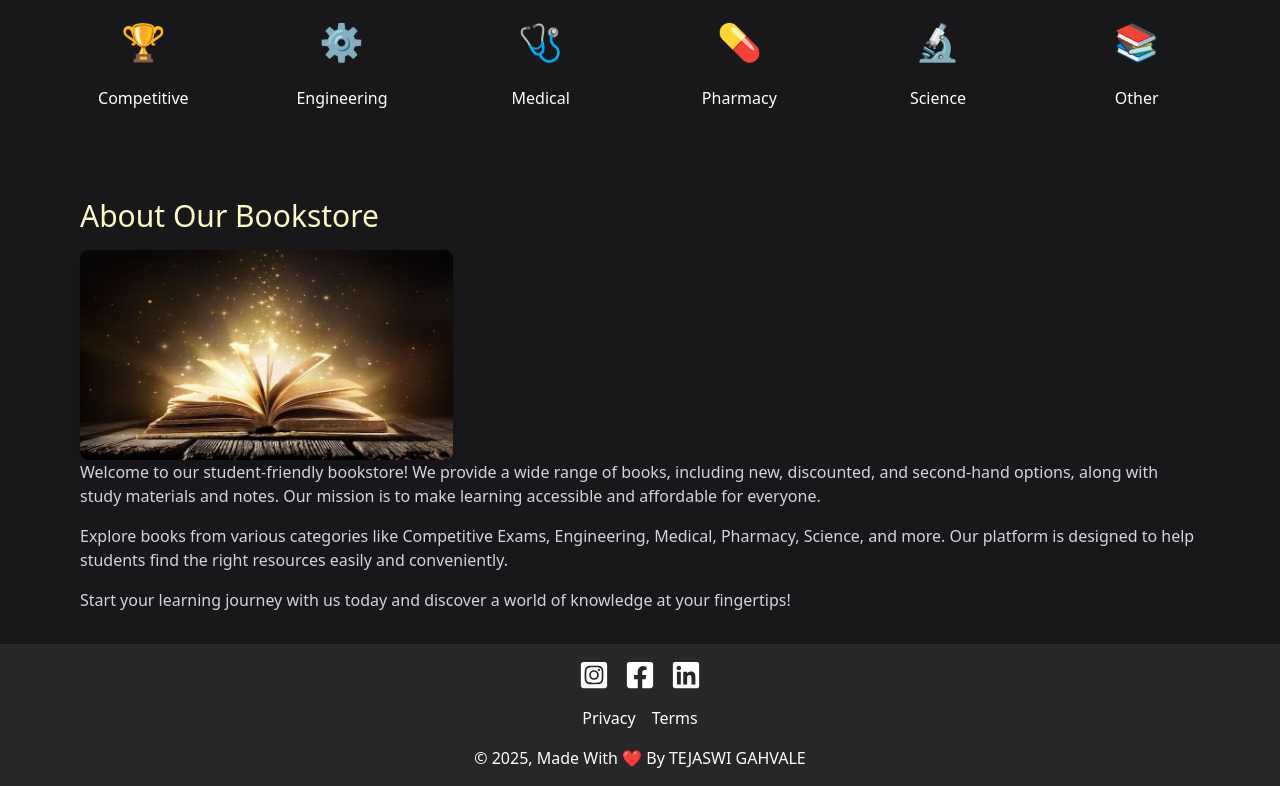
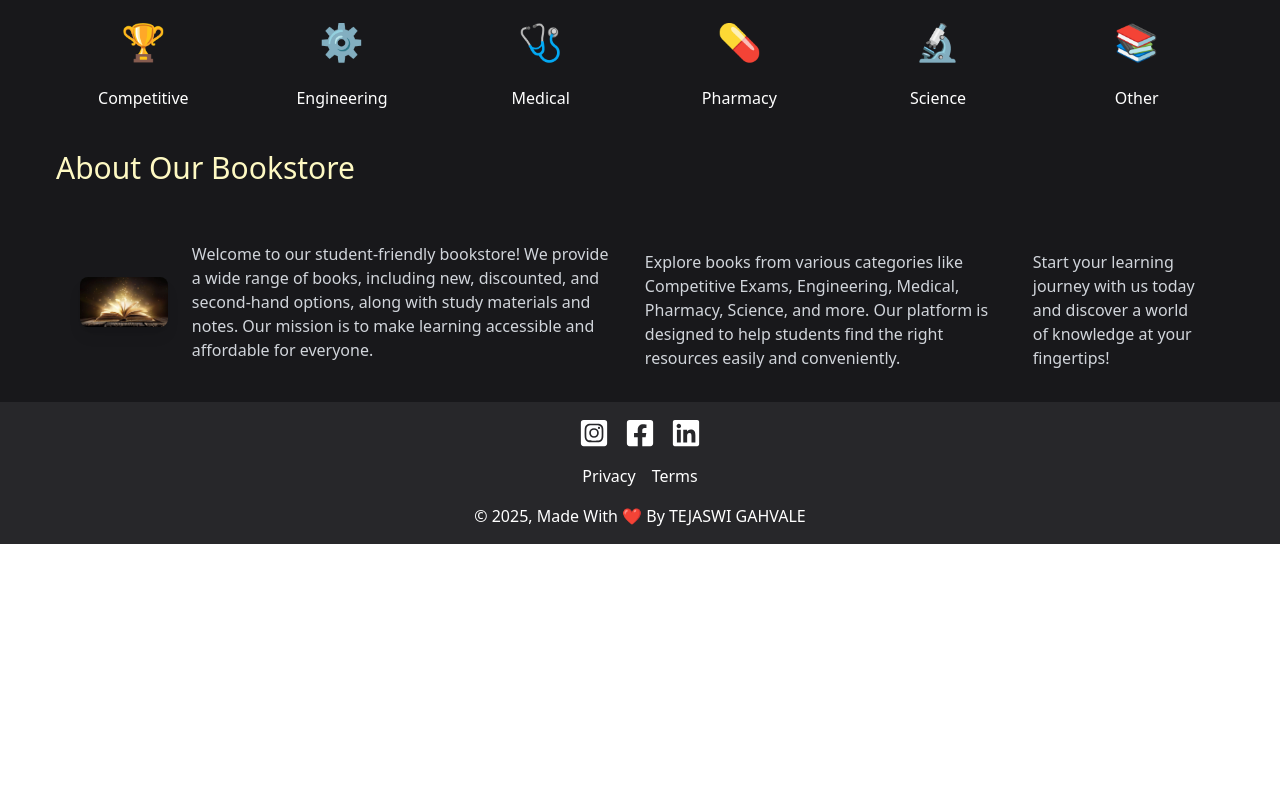
Before and after one commit to Tejaswi-gavhale22/Bookstoreproject, a React (Vite) app in the folder frontend/: page / in a window 1280 px wide. Shown: the part 938-1724 px from the top of the page. After the commit the page ends 1482 px from the top, so only its background shows below. Built offline with nearby package versions, Linux system fonts and the light colour scheme; no server answers.

Commit message:
add section

```diff
--- a/frontend/src/components/Home/AboutOurBookstore.jsx
+++ b/frontend/src/components/Home/AboutOurBookstore.jsx
@@ -1,11 +1,11 @@
 const About = () => {
 	return (
-		<div className="mt-12 px-6 flex flex-col md:flex-row items-center gap-6">
-			{/* Left Side - Image */}
-			<div className="mt-10 px-4">
-				<h2 className="text-3xl  text-yellow-100 mb-4 text-left">
-					About Our Bookstore
-				</h2>
+		<div className="mt-10 px-4">
+			<h2 className="text-3xl  text-yellow-100 mb-4 text-left">
+				About Our Bookstore
+			</h2>
+			<div className="mt-12 px-6 flex flex-col md:flex-row items-center gap-6">
+				{/* Left Side - Image */}
 
 				<div className="w-full md:w-1/3">
 					<img
```
